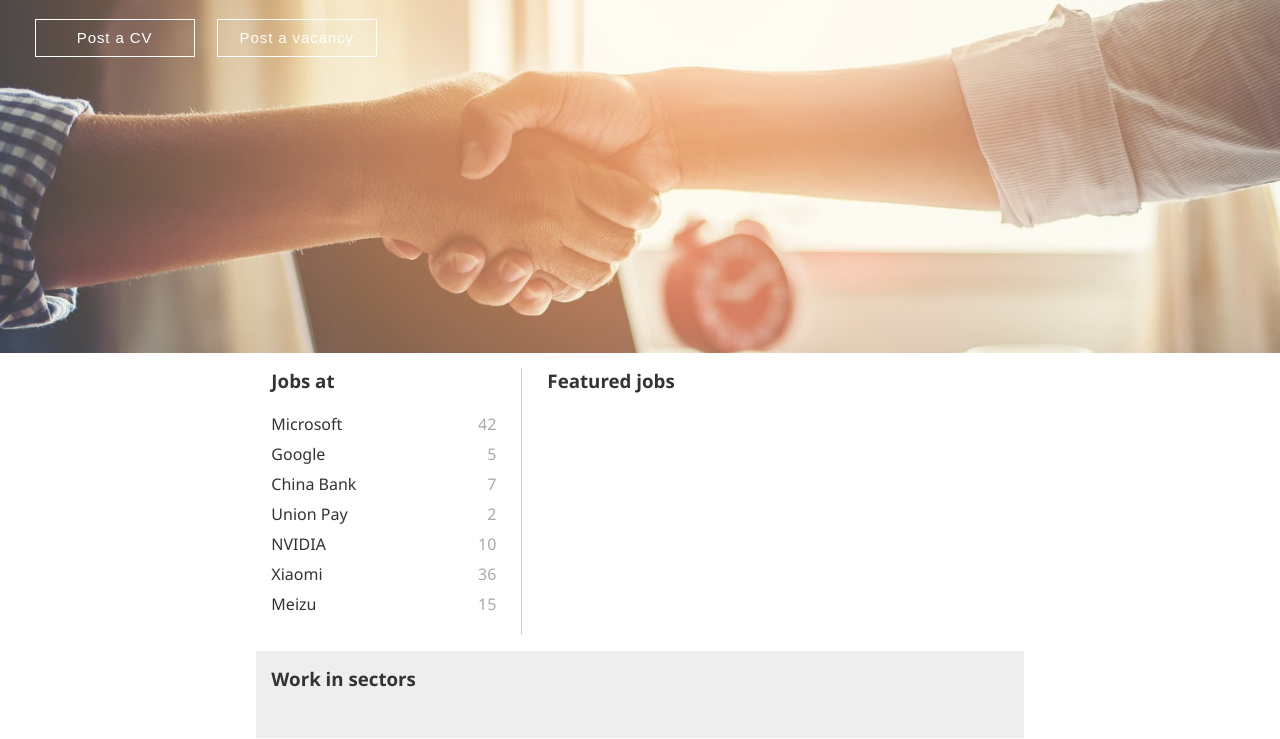
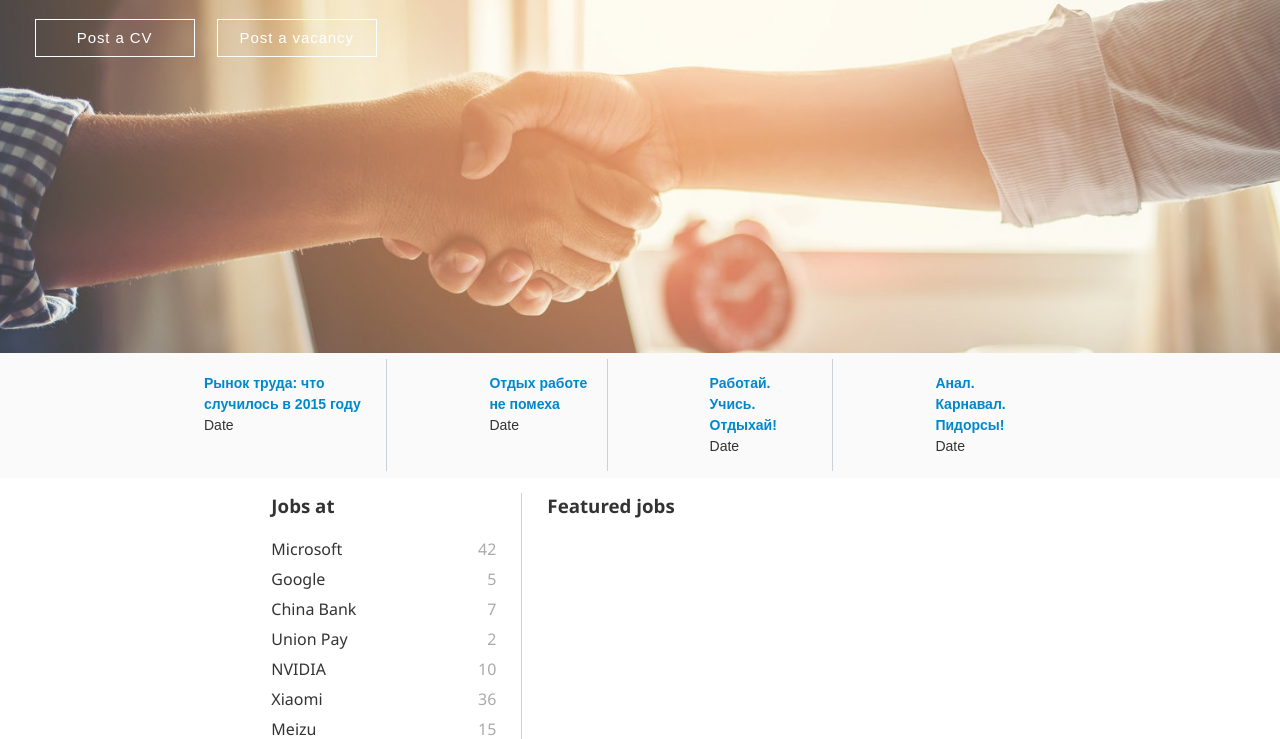
Before and after one commit to javasziyoev/jobseek, a PHP site: page /index in a window 1280 px wide. Shown: the part 112-851 px from the top of the page. Run offline with PHP 8.4, Linux system fonts and the light colour scheme; data that the repository does not hold is empty.

Commit message:
СМОТРИ НА МЕНЯ

```diff
--- a/template/css/mobile-style.css
+++ b/template/css/mobile-style.css
@@ -60,3 +60,26 @@
     color: #333;
     border-color: #333;
 }
+
+#news ul {
+    display: initial;
+}
+
+#news-content {
+    width: none;
+}
+
+#newsy {
+    margin: 0;
+    font-size: .85em;
+    line-height: 1.4em;
+}
+
+
+#news-content {
+    width: none;
+   }
+
+.width-900 {
+    width: 100%;
+}
--- a/template/css/style.css
+++ b/template/css/style.css
@@ -1284,3 +1284,18 @@ ul {
 .page  a:active {
     color: #f00; /* Цвет активной ссылки */
    }
+
+
+   #newsy {
+    margin: 0 2em 0 0; border-right: 1px solid #cbd1d4; padding: 1em;
+   }
+
+   #news-content {
+    margin-left:auto;
+    margin-right:auto;
+    width:900px;
+   }
+
+   .width-900 {
+    width:900px;
+   }
--- a/views/site/index.php
+++ b/views/site/index.php
@@ -26,6 +26,38 @@
   ?>
 </div>
 </section>
+
+
+<section id="main-content news" style="padding: .5% 2%; background-color: #fafafa;">
+        <div id="inner-content news-content" style=" margin-left:auto; margin-right:auto;" class="width-900">
+          <ul class="work-in-industry-ul" style="display: inline-flex; margin-top: 0;">
+            <div id="newsy">
+              <div><strong><a href="">Рынок труда: что случилось в 2015 году</a></strong></div>
+              <div>Date</div>
+            </div>
+
+            <div id="newsy">
+              <div><strong><a href="">Отдых работе не помеха</a></strong></div>
+              <div>Date</div>
+            </div>
+            <div id="newsy">
+              <div><strong><a href="">Работай. Учись. Отдыхай!</a></strong></div>
+              <div>Date</div>
+            </div>
+            <div id="newsy" style="border-color: #fafafa;">
+              <div><strong><a href="">Анал. Карнавал. Пидорсы!</a></strong></div>
+              <div>Date</div>
+            </div>
+          </ul>
+
+          <br style="clear:both" />
+        </div>
+
+      </section>
+
+
+
+
 
   <div id="wrapper">
       <section id="top-jobs-content">
```
